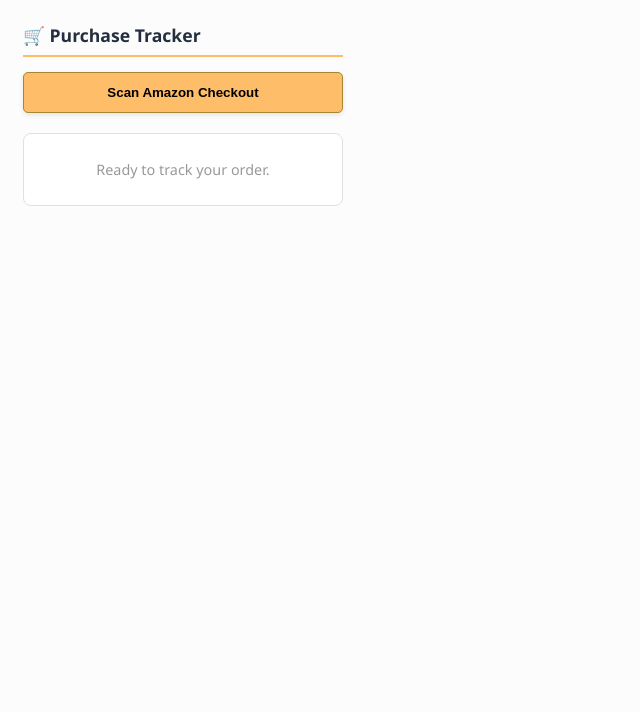
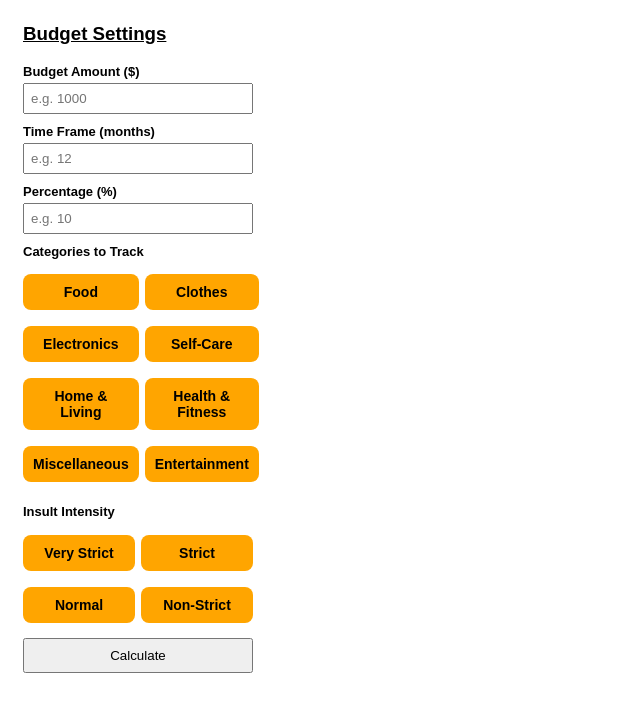
Before and after one commit to Mason2028-sofware/FFC, a browser extension: page ffc.html in a window 1280 px wide. Shown: the whole page, without its empty margins (0-640 px from the left). Drawn offline with Linux system fonts and the light colour scheme.

Commit message:
Commit html and css files

```diff
--- a/extension.css
+++ b/extension.css
@@ -1,7 +1,115 @@
 body {
-  width: 600px;
-  height: 800px;
-  font-family: 'Segoe UI', Tahoma, Geneva, Verdana, sans-serif;
-  background-color: #f4f4f4;
-  overflow: hidden;
+      font-family: Arial, sans-serif;
+      padding: 15px;
+      width: 260px;
+      box-sizing: border-box;
 }
+
+h3 {
+  margin-top: 0;
+  text-decoration: underline;
+}
+
+label {
+  font-size: 13px;
+  display: block;
+  margin-top: 10px;
+  font-weight: bold;
+}
+
+input {
+  width: 100%;
+  padding: 6px;
+  margin-top: 4px;
+  box-sizing: border-box;
+}
+
+button {
+  width: 100%;
+  padding: 8px;
+  margin-top: 15px;
+  cursor: pointer;
+}
+
+#result {
+  margin-top: 10px;
+  font-size: 13px;
+  color: green;
+}
+
+.category-group {
+  display: grid;
+  grid-template-columns: 1fr 1fr;
+  gap: 6px;
+  margin-top: 5px;
+  margin-bottom: 22px;
+}
+
+.category-box {
+  background-color: orange;
+  color: black;
+  padding: 8px;
+  text-align: center;
+  font-size: 14px;
+  cursor: pointer;
+  border-radius: 8px;
+  border: 2px solid transparent;
+  transition: 0.3s ease;
+}
+
+/* Hide default checkbox */
+.category-box input {
+  display: none;
+}
+
+/* Hover effect */
+.category-box:hover {
+  background-color: darkorange;
+}
+
+/* Selected effect */
+.category-box input:checked + span {
+  font-weight: bold;
+}
+
+.category-box:has(input:checked) {
+  border: 2px solid black;
+  background-color: peachpuff;
+}
+
+
+.intensity-group {
+  display: grid;
+  grid-template-columns: 1fr 1fr;
+  gap: 6px;
+  margin-top: 6px;
+}
+
+.intensity-box {
+  background-color: orange;
+  color: black;
+  padding: 8px;
+  text-align: center;
+  font-size: 14px;
+  cursor: pointer;
+  border-radius: 8px;
+  border: 2px solid transparent;
+  transition: 0.3s ease;
+}
+
+/* Hide default radio button */
+.intensity-box input {
+  display: none;
+}
+
+/* Hover */
+.intensity-box:hover {
+  background-color: darkorange;
+}
+
+/* Selected state */
+.intensity-box:has(input:checked) {
+  border: 2px solid black;
+  background-color: peachpuff;
+  font-weight: bold;
+}
--- a/ffc.html
+++ b/ffc.html
@@ -1,58 +1,98 @@
 <!DOCTYPE html>
 <html>
 <head>
-  <style>
-    body { width: 320px; padding: 15px; font-family: 'Segoe UI', Tahoma, Helvetica, Arial, sans-serif; background-color: #fcfcfc; color: #333; }
-    h2 { font-size: 1.1em; color: #232f3e; margin-top: 0; border-bottom: 2px solid #febd69; padding-bottom: 8px; display: flex; align-items: center; gap: 8px; }
-
-    button#clickMe {
-      background: #febd69; border: 1px solid #a88734; padding: 12px;
-      cursor: pointer; width: 100%; border-radius: 5px; font-weight: bold;
-      box-shadow: 0 2px 5px rgba(0,0,0,0.1); margin-bottom: 10px;
-    }
-    button#clickMe:hover { background: #f3a847; }
-
-    #display {
-      margin-top: 10px; padding: 12px; border-radius: 8px;
-      background: #ffffff; border: 1px solid #e0e0e0; font-size: 0.9em;
-    }
-
-    /* Breakdown Styles */
-    .breakdown-row { display: flex; justify-content: space-between; margin: 4px 0; color: #565959; }
-    .breakdown-total {
-      display: flex; justify-content: space-between; margin-top: 10px;
-      padding-top: 10px; border-top: 1px dashed #ccc;
-      font-weight: bold; color: #B12704; font-size: 1.1em;
-    }
-
-    /* History Styles */
-    /* dont need but left for now just in case.
-    #history { margin-top: 20px; }
-    .history-header { font-weight: bold; font-size: 0.75em; color: #888; text-transform: uppercase; letter-spacing: 1px; margin-bottom: 8px; display: block; }
-
-    .history-item {
-      font-size: 0.8em; border-bottom: 1px solid #eee; padding: 8px 0;
-      display: flex; justify-content: space-between; align-items: center;
-    }
-    .history-name { color: #007185; white-space: nowrap; overflow: hidden; text-overflow: ellipsis; max-width: 190px; }
-
-    .clear-btn {
-      background: none; border: none; color: #007185; font-size: 0.7em;
-      cursor: pointer; padding: 0; margin-top: 10px; text-decoration: underline;
-    }
-    */
-    .clear-btn:hover { color: #c45500; }
-  </style>
+  <title>Budget Enforcer</title>
+  <link rel="stylesheet" href="extension.css">
 </head>
 <body>
-  <h2>🛒 Purchase Tracker</h2>
 
-  <button id="clickMe">Scan Amazon Checkout</button>
+  <h3>Budget Settings</h3>
 
-  <div id="display">
-    <p style="text-align:center; color:#999;">Ready to track your order.</p>
-  </div>
+  <label for="budget">Budget Amount ($)</label>
+  <input type="number" id="budget" placeholder="e.g. 1000" min="0" />
 
-  <script src="amazon_scrape.js"></script>
+  <label for="timeframe">Time Frame (months)</label>
+  <input type="number" id="timeframe" placeholder="e.g. 12" min="1" />
+
+  <label for="percentage for insult">Percentage (%)</label>
+  <input type="number" id="percentage" placeholder="e.g. 10" min="0" max="100" />
+
+
+<label>Categories to Track</label>
+<div class="category-group">
+  <label class="category-box">
+    <input type="checkbox" value="food">
+    <span>Food</span>
+  </label>
+
+  <label class="category-box">
+    <input type="checkbox" value="clothes">
+    <span>Clothes</span>
+  </label>
+
+  <label class="category-box">
+    <input type="checkbox" value="electronics">
+    <span>Electronics</span>
+  </label>
+
+    <label class="category-box">
+    <input type="checkbox" value="self">
+    <span>Self-Care</span>
+  </label>
+
+  <label class="category-box">
+    <input type="checkbox" value="home">
+    <span>Home & Living</span>
+  </label>
+
+  <label class="category-box">
+    <input type="checkbox" value="health">
+    <span>Health & Fitness</span>
+  </label>
+
+  <label class="category-box">
+    <input type="checkbox" value="misc">
+    <span>Miscellaneous</span>
+  </label>
+
+  <label class="category-box">
+    <input type="checkbox" value="entertainment">
+    <span>Entertainment</span>
+  </label>
+</div>
+
+</vspace{5 cm}>
+
+<label>Insult Intensity</label>
+<div class="intensity-group">
+
+  <label class="intensity-box">
+    <input type="radio" name="intensity" value="very-strict">
+    <span>Very Strict</span>
+  </label>
+
+  <label class="intensity-box">
+    <input type="radio" name="intensity" value="strict">
+    <span>Strict</span>
+  </label>
+
+  <label class="intensity-box">
+    <input type="radio" name="intensity" value="normal">
+    <span>Normal</span>
+  </label>
+
+  <label class="intensity-box">
+    <input type="radio" name="intensity" value="non-strict">
+    <span>Non-Strict</span>
+  </label>
+
+</div>
+
+  <button id="submit-btn">Calculate</button>
+
+  <div id="result"></div>
+
+  <script src="popup.js"></script>
+
 </body>
 </html>
```
